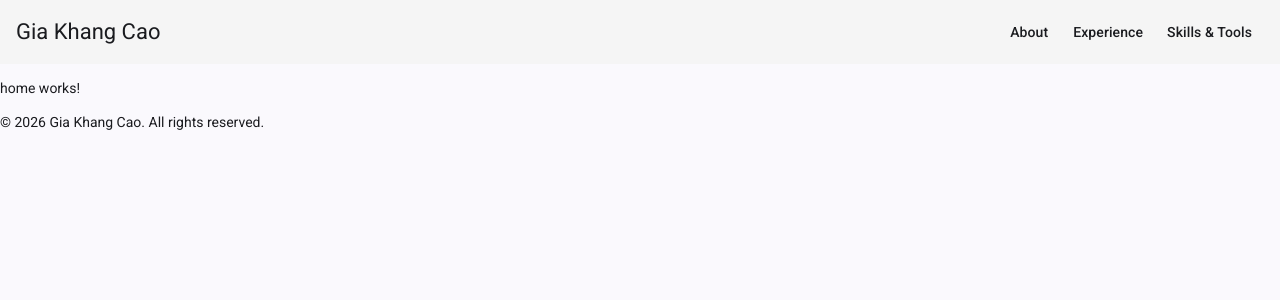
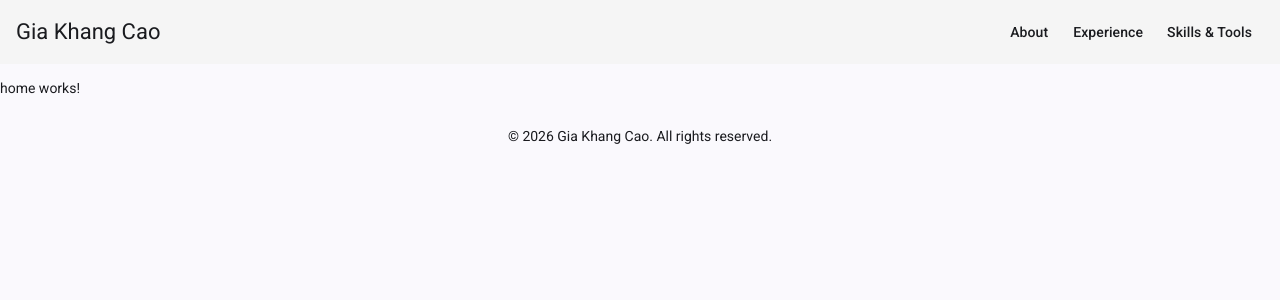
Before and after one commit to GiaKhangCao/Portfolio, an Angular app: page /home in a window 1280 px wide. Shown: the top 300 px of the page. Built offline with nearby package versions, Linux system fonts and the light colour scheme.

Commit message:
Align footer to middle

```diff
--- a/src/app/components/footer/footer.scss
+++ b/src/app/components/footer/footer.scss
@@ -0,0 +1,5 @@
+.site-footer {
+    display: flex;
+    justify-content: center;
+    align-items: center;
+}
```
